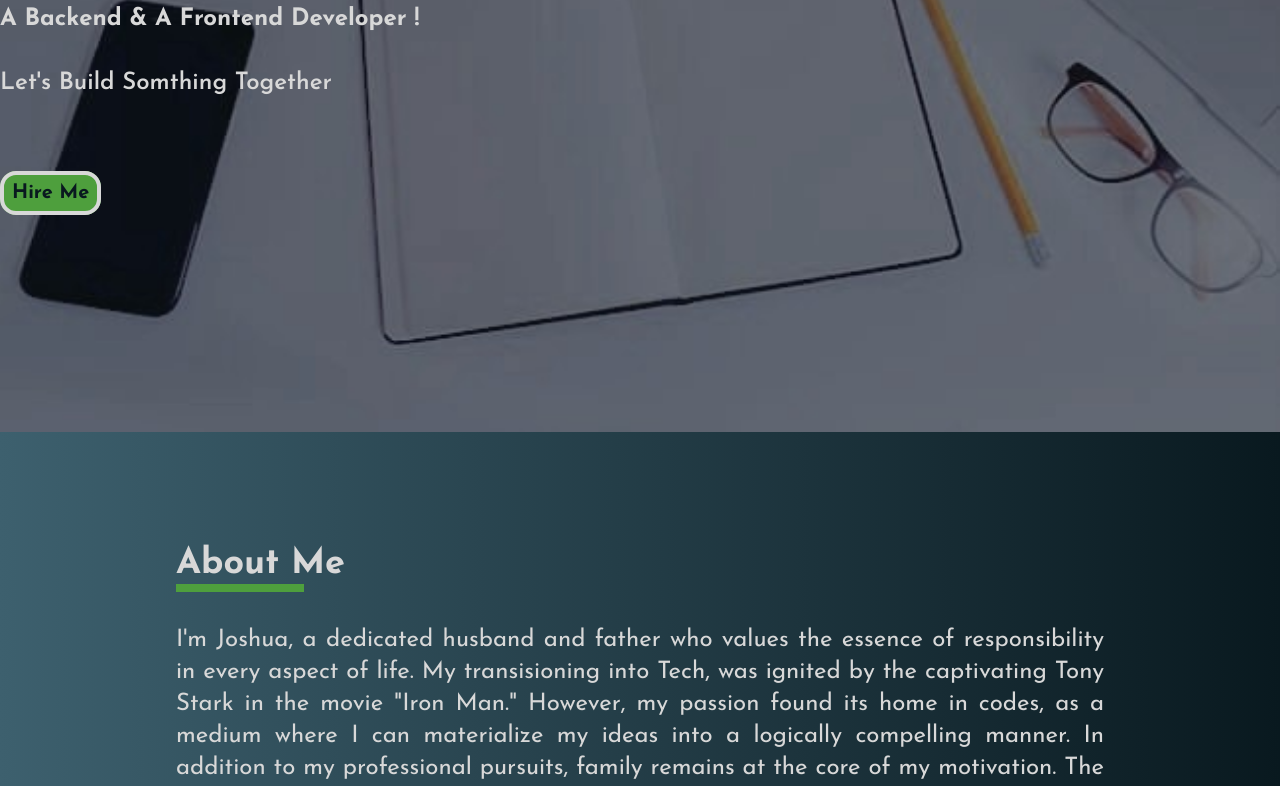
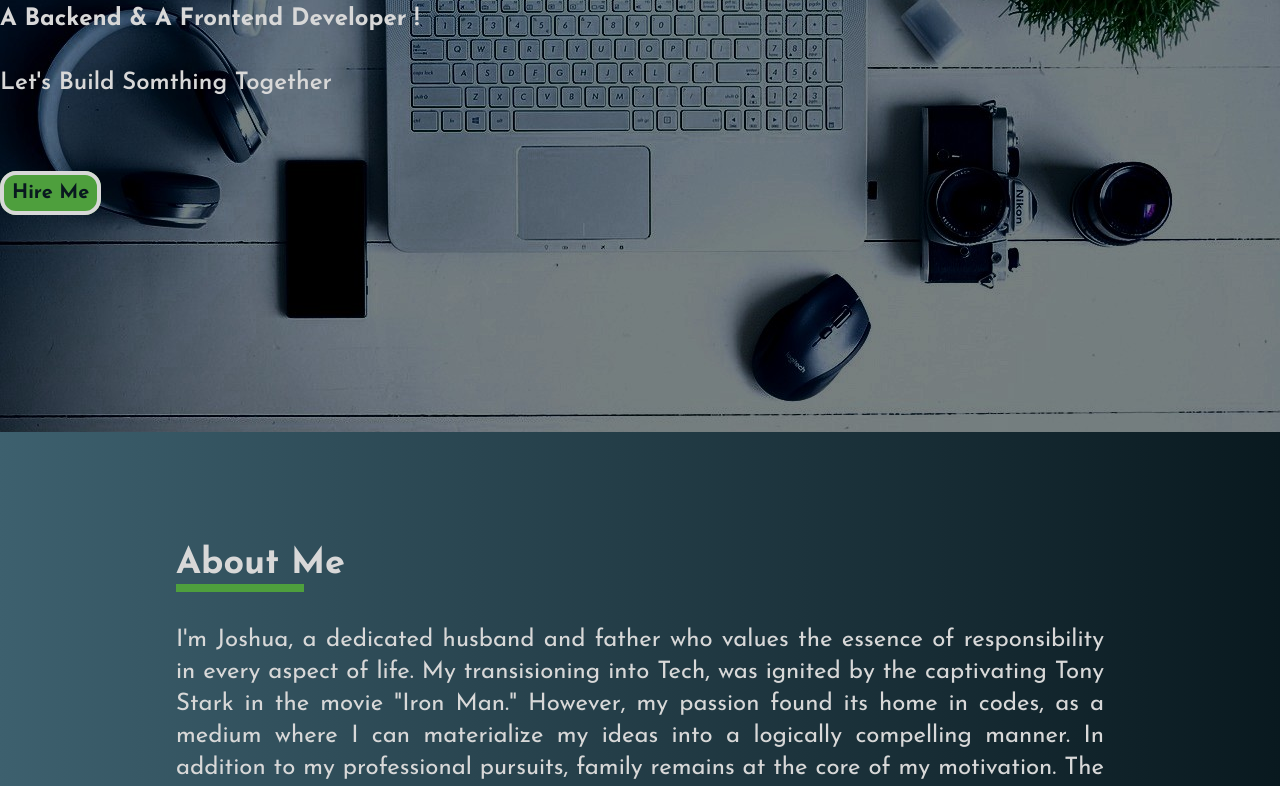
Before and after one commit to Prodev-2023/my_portfolio, a website: page public/index.html in a window 1280 px wide. Shown: the part 337-1123 px from the top of the page. Drawn offline with Linux system fonts and the light colour scheme.

Commit message:
Update index.html

```diff
--- a/public/index.html
+++ b/public/index.html
@@ -44,7 +44,7 @@
         </nav>
     </header>
     <main class="overflow-y-hidden">
-        <section class="bg-bg3 bg-cover bg-top bg-no-repeat overflow-x-hidden py-10 bg-fixed lg:py-28">
+        <section class="bg-hero-pattern bg-cover bg-top bg-no-repeat overflow-x-hidden py-10 bg-fixed lg:py-28">
 
             <div class=" text-decorColor w-11/12 mx-auto pt-10 pb-10 lg:py-28 lg:container">
                <div class=" mb-20">
```
